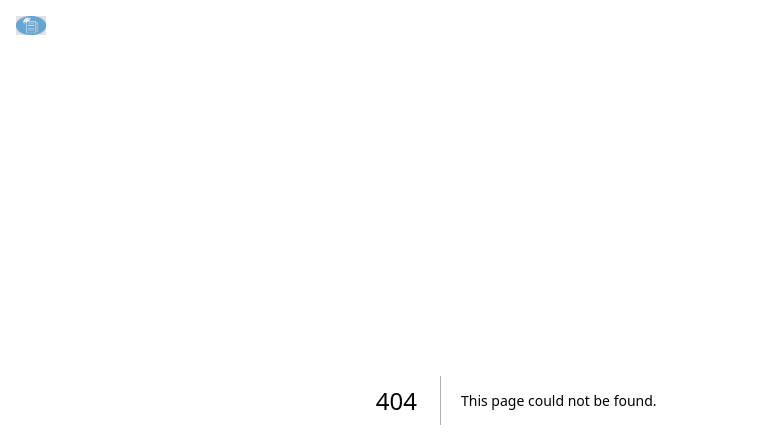
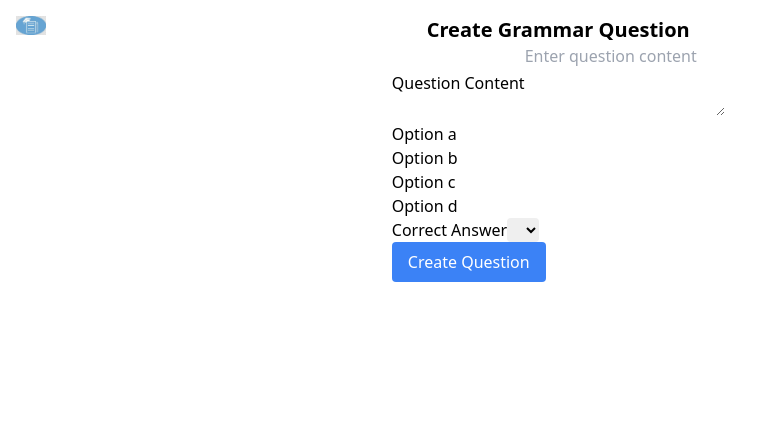
Before and after one commit to stormkid2009/exams-platform, a Next.js app: page /dash-board/fix in a window 1280 px wide. Before the commit this address had no page. Shown: the top 448 px of the page, without its empty margins (0-771 px from the left). Built offline with nearby package versions, Linux system fonts and the light colour scheme.

Commit message:
fix: try to fix bug preventing form submission

```diff
--- /dev/null
+++ b/pages/dash-board/fix/index.tsx
@@ -0,0 +1,37 @@
+
+import React from "react";
+import XForm from "src/components/forms/fix/xForm";
+import fetcher from "src/helpers/fetcher";
+import { type XFormData } from "src/shared/schemas/fix.schema";
+
+export default function DashBoard() {
+  const path = `/api/questions/category/grammaire`;
+
+  const handleSubmit = async (formData: XFormData) => {
+    try {
+      // Transform form data to match the API's expected format
+      const questionData = {
+        content: formData.content,
+        options: [
+          formData.a, // Access nested paths
+          formData.b,
+          formData.c,
+          formData.d,
+        ] as [string, string, string, string], // Ensure it's a tuple
+        rightAnswer: formData.rightAnswer,
+      };
+      console.log(questionData);
+      //const response = await fetcher(questionData, path);
+
+    } catch (error) {
+      console.error("Error creating question:", error);
+      throw error; // Propagate error to form
+    }
+  };
+
+  return (
+    <div className="overflow-y-auto max-h-[calc(100vh-2rem)]">
+      <XForm handleSubmit={handleSubmit} />
+    </div>
+  );
+}
--- /dev/null
+++ b/src/components/forms/fix/xForm.tsx
@@ -0,0 +1,115 @@
+
+import React, { useState } from "react";
+import { useForm, Path } from "react-hook-form";
+import { zodResolver } from "@hookform/resolvers/zod";
+import Toast from "src/components/ui/Toast";
+import ContentInput from "src/components/inputs/contentInput";
+import OptionInput from "src/components/inputs/optionInput";
+import AnswerInput from "src/components/inputs/answerInput";
+import {
+  fixSchema,
+  type XFormData,
+} from "src/shared/schemas/fix.schema";
+
+interface Props {
+  handleSubmit: (data: XFormData) => void;
+}
+
+const XForm: React.FC<Props> = ({ handleSubmit }) => {
+  const [toast, setToast] = useState<{
+    type: "success" | "error";
+    text: string;
+  } | null>(null);
+  const {
+    register,
+    handleSubmit: formSubmit,
+    formState: { errors },
+    reset,
+  } = useForm<XFormData>({
+    resolver: zodResolver(fixSchema),
+    defaultValues: {
+      a: "", // Initialize each option field
+      b: "",
+      c: "",
+      d: "",
+      rightAnswer:"",
+    },
+  });
+
+  const onSubmit = async (data: XFormData) => {
+
+    try {
+      // Call the handleSubmit with the modified data
+      await handleSubmit(data);
+
+      setToast({ type: "success", text: "Question created successfully!" });
+      reset();
+    } catch (error) {
+      setToast({
+        type: "error",
+        text: "Failed to create question. Please try again.",
+      });
+    }
+  };
+
+  return (
+    <div className="max-w-2xl mx-auto p-4 overflow-y-auto max-h-[calc(100vh-2rem)]">
+      <h2 className="text-xl font-bold text-center mb-6">
+        Create Grammar Question
+      </h2>
+
+      {toast && (
+        <Toast
+          message={toast.text}
+          type={toast.type}
+          onDismiss={() => setToast(null)}
+          duration={3000}
+        />
+      )}
+
+      <form onSubmit={formSubmit(onSubmit)} className="space-y-4">
+        {/* Content Input */}
+        <ContentInput<XFormData>
+          register={register}
+          name="content"
+          label="Question Content"
+          placeholder="Enter question content"
+          errorMessage={errors.content?.message}
+        />
+
+        {/* Option Inputs */}
+        {['a', 'b', 'c', 'd'].map((option, index) => (
+          <OptionInput<XFormData>
+            key={index}
+            register={register}
+            name={`${option}` as Path<XFormData>}
+            label={`Option ${option}`} // Use alphabetic labels
+            errorMessage={
+              errors[`${option}` as keyof typeof errors]?.message
+            } // Use type assertion
+          />
+        ))}
+
+        {/* Answer Input */}
+        <AnswerInput<XFormData>
+          register={register}
+          name="rightAnswer"
+          errorMessage={errors.rightAnswer?.message}
+          maxOptions={4} // 4 options (A, B, C, D)
+        />
+
+        <div className="flex justify-end">
+          <button
+            type="submit"
+            className="bg-blue-500 text-white px-4 py-2 rounded hover:bg-blue-600"
+          >
+            Create Question
+          </button>
+        </div>
+      </form>
+
+    </div>
+  );
+};
+
+export default XForm;
--- a/src/components/inputs/answerInput.tsx
+++ b/src/components/inputs/answerInput.tsx
@@ -15,10 +15,12 @@ const AnswerInput = <T extends FieldValues>({
   errorMessage,
   maxOptions,
 }: AnswerInputProps<T>) => {
-  // Generate dynamic options for the dropdown list with alphabetic labels
-  const options = Array.from({ length: maxOptions }, (_, index) => ({
-    value: index.toString(), // Values start from 1
-    label: String.fromCharCode(65 + index), // Labels start from "A" (ASCII 65)
+  const validatedMaxOptions = maxOptions === 5 ? 5 : 4;
+
+  // Generate options based on validatedMaxOptions
+  const options = Array.from({ length: validatedMaxOptions }, (_, index) => ({
+    value: index.toString(), // Values are numeric indices (0, 1, 2, 3, or 4)
+    label: String.fromCharCode(65 + index), // Labels are "A", "B", "C", "D", and "E" (if 5 options)
   }));
 
   return (
@@ -29,7 +31,7 @@ const AnswerInput = <T extends FieldValues>({
       errorMessage={errorMessage}
       type="select" // Use "select" type for dropdown list
       options={options} // Pass the dynamic options
-      registerOptions={{ valueAsNumber: true }} // Convert the value to a number
+      registerOptions={{ required: true }}
     />
   );
 };
--- a/src/components/inputs/baseInput.tsx
+++ b/src/components/inputs/baseInput.tsx
@@ -11,7 +11,7 @@ export interface BaseInputProps<T extends FieldValues> {
   min?: number;
   max?: number;
   placeholder?: string;
-  options?: { value: string; label: string }[];
+  options?: { value: string ; label: string }[];
   registerOptions?: RegisterOptions<T>; // Add registerOptions prop
   onChange?: (e: React.ChangeEvent<HTMLInputElement | HTMLTextAreaElement | HTMLSelectElement>) => void;
 }
--- a/src/components/inputs/contentInput.tsx
+++ b/src/components/inputs/contentInput.tsx
@@ -28,6 +28,7 @@ const ContentInput = <T extends FieldValues>({
       errorMessage={errorMessage}
       type="textarea"
       rows={rows}
+      registerOptions={{ required: true }}
     />
   );
 };
--- a/src/components/inputs/optionInput.tsx
+++ b/src/components/inputs/optionInput.tsx
@@ -22,6 +22,7 @@ const OptionInput = <T extends FieldValues>({
       label={label}
       errorMessage={errorMessage}
       type="text"
+      registerOptions={{ required: true }}
     />
   );
 };
--- /dev/null
+++ b/src/shared/schemas/fix.schema.ts
@@ -0,0 +1,15 @@
+
+import { z } from "zod";
+
+export const fixSchema = z.object({
+  content: z.string().min(1, "Content cannot be empty"),
+  a: z.string().min(1, "Option 1 cannot be empty"),
+  b: z.string().min(1, "Option 2 cannot be empty"),
+  c: z.string().min(1, "Option 3 cannot be empty"),
+  d: z.string().min(1, "Option 4 cannot be empty"),
+  rightAnswer: z
+    .string()
+    .min(1, "Right answer is one of a, b, c or d")
+});
+
+export type XFormData = z.infer<typeof fixSchema>;
```
